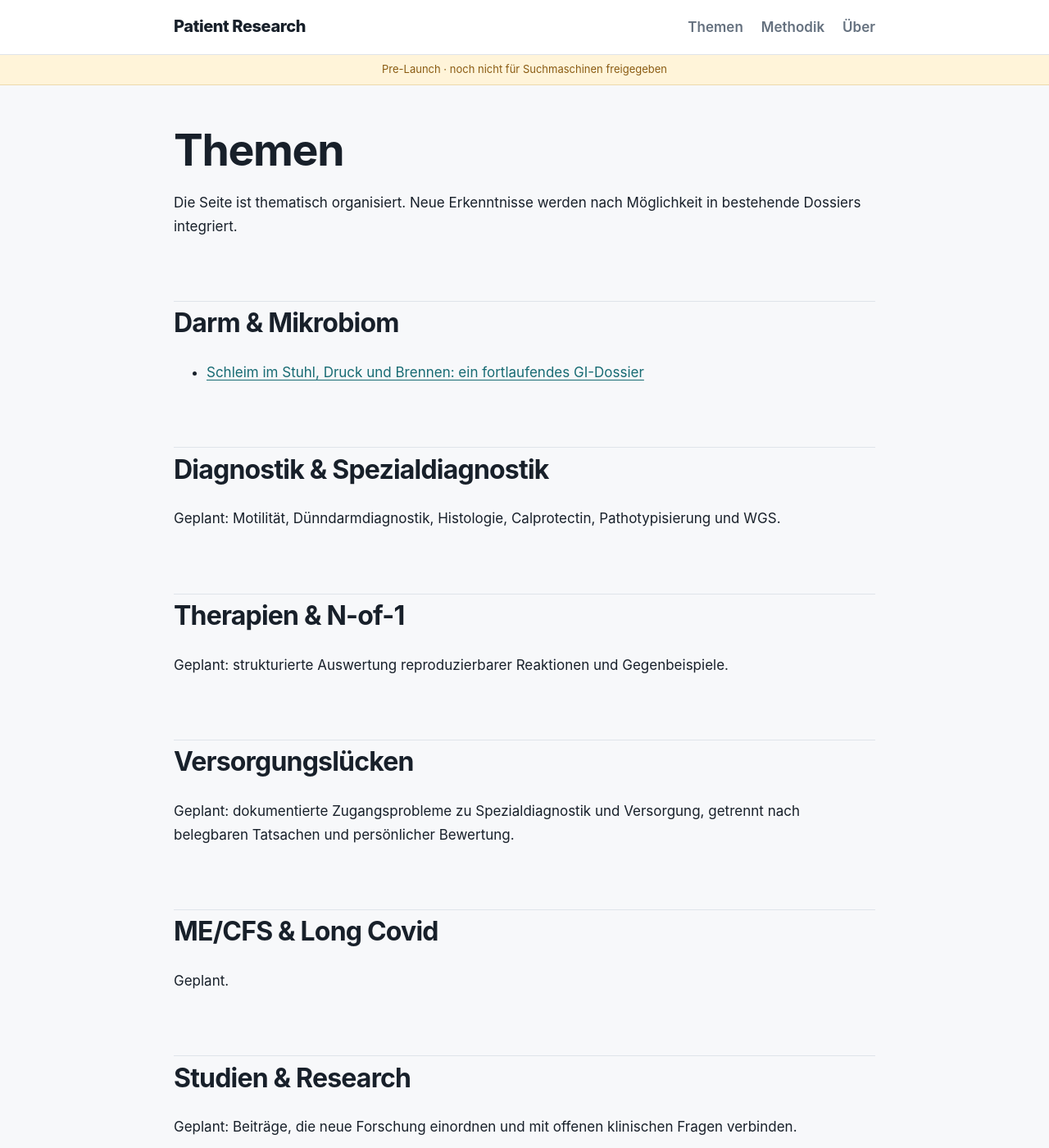
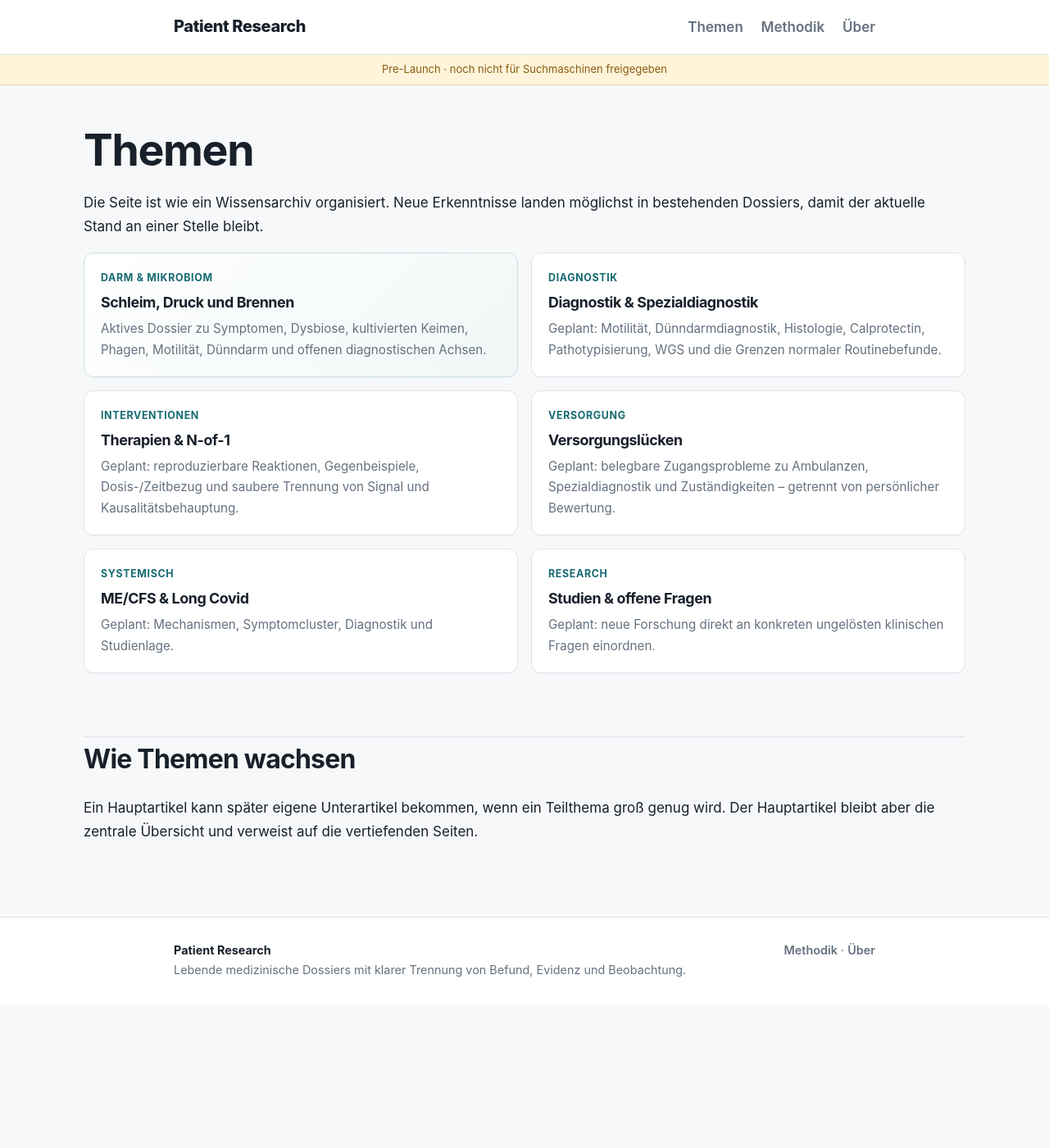
Before and after one commit to open-research-works/Patient-Research, a Jekyll site: the page built from themen.md, in a window 1280 px wide and 1400 px high. Shown: the whole window at 82% size. Built offline with Jekyll 4.4.1, drawn with Linux system fonts in a browser that asks for light colours.

Commit message:
Turn topics page into structured archive

```diff
--- a/themen.md
+++ b/themen.md
@@ -1,32 +1,22 @@
 ---
 layout: page
 title: Themen
+wide: true
 ---
 
 # Themen
 
-Die Seite ist thematisch organisiert. Neue Erkenntnisse werden nach Möglichkeit in bestehende Dossiers integriert.
+Die Seite ist wie ein Wissensarchiv organisiert. Neue Erkenntnisse landen möglichst in bestehenden Dossiers, damit der aktuelle Stand an einer Stelle bleibt.
 
-## Darm & Mikrobiom
+<div class="grid">
+<a class="card featured" href="{{ '/artikel/gi-dossier/' | relative_url }}"><div class="meta">Darm & Mikrobiom</div><h3>Schleim, Druck und Brennen</h3><p>Aktives Dossier zu Symptomen, Dysbiose, kultivierten Keimen, Phagen, Motilität, Dünndarm und offenen diagnostischen Achsen.</p></a>
+<div class="card"><div class="meta">Diagnostik</div><h3>Diagnostik & Spezialdiagnostik</h3><p>Geplant: Motilität, Dünndarmdiagnostik, Histologie, Calprotectin, Pathotypisierung, WGS und die Grenzen normaler Routinebefunde.</p></div>
+<div class="card"><div class="meta">Interventionen</div><h3>Therapien & N-of-1</h3><p>Geplant: reproduzierbare Reaktionen, Gegenbeispiele, Dosis-/Zeitbezug und saubere Trennung von Signal und Kausalitätsbehauptung.</p></div>
+<div class="card"><div class="meta">Versorgung</div><h3>Versorgungslücken</h3><p>Geplant: belegbare Zugangsprobleme zu Ambulanzen, Spezialdiagnostik und Zuständigkeiten – getrennt von persönlicher Bewertung.</p></div>
+<div class="card"><div class="meta">Systemisch</div><h3>ME/CFS & Long Covid</h3><p>Geplant: Mechanismen, Symptomcluster, Diagnostik und Studienlage.</p></div>
+<div class="card"><div class="meta">Research</div><h3>Studien & offene Fragen</h3><p>Geplant: neue Forschung direkt an konkreten ungelösten klinischen Fragen einordnen.</p></div>
+</div>
 
-- [Schleim im Stuhl, Druck und Brennen: ein fortlaufendes GI-Dossier](artikel/gi-dossier.md)
+## Wie Themen wachsen
 
-## Diagnostik & Spezialdiagnostik
-
-Geplant: Motilität, Dünndarmdiagnostik, Histologie, Calprotectin, Pathotypisierung und WGS.
-
-## Therapien & N-of-1
-
-Geplant: strukturierte Auswertung reproduzierbarer Reaktionen und Gegenbeispiele.
-
-## Versorgungslücken
-
-Geplant: dokumentierte Zugangsprobleme zu Spezialdiagnostik und Versorgung, getrennt nach belegbaren Tatsachen und persönlicher Bewertung.
-
-## ME/CFS & Long Covid
-
-Geplant.
-
-## Studien & Research
-
-Geplant: Beiträge, die neue Forschung einordnen und mit offenen klinischen Fragen verbinden.
+Ein Hauptartikel kann später eigene Unterartikel bekommen, wenn ein Teilthema groß genug wird. Der Hauptartikel bleibt aber die zentrale Übersicht und verweist auf die vertiefenden Seiten.
```
